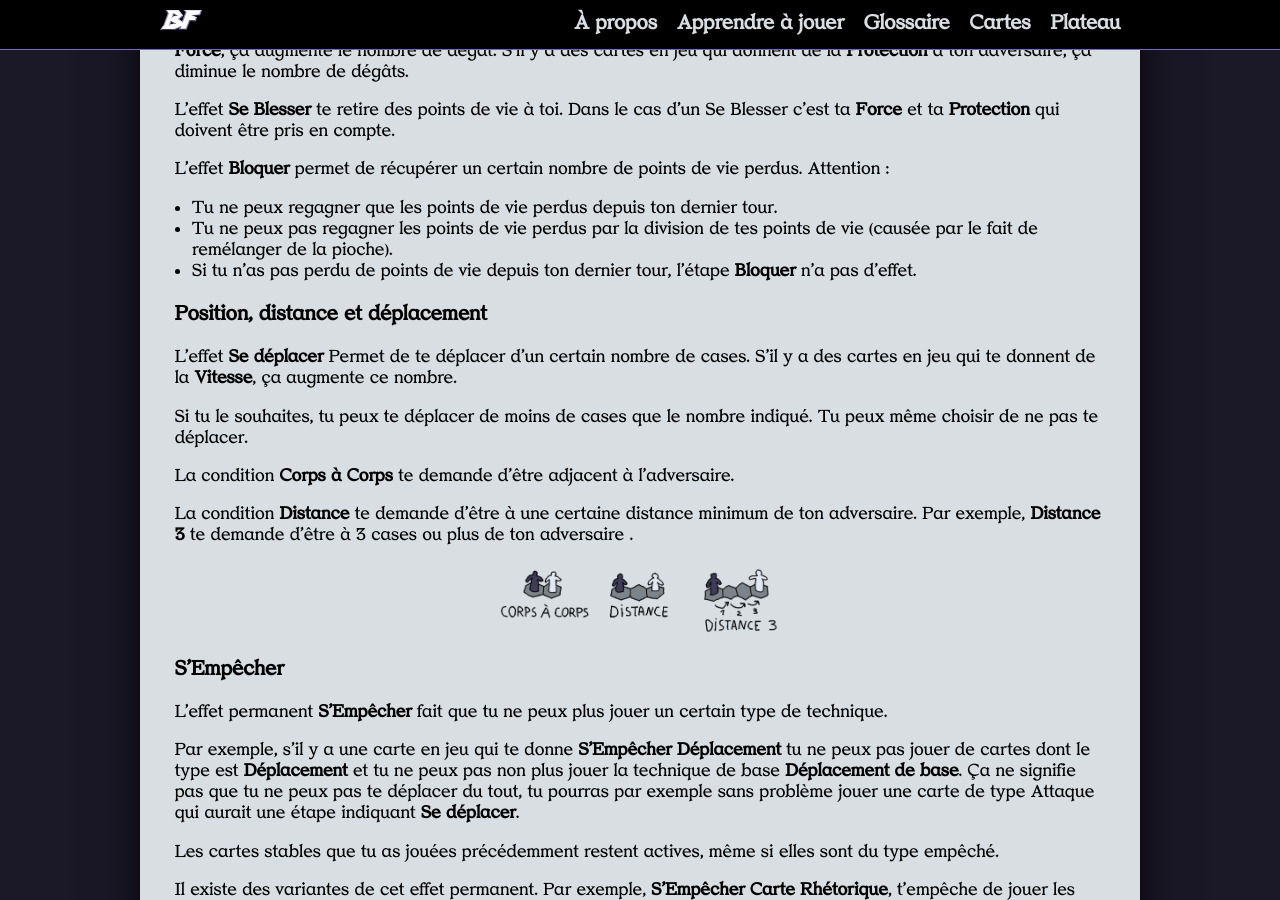
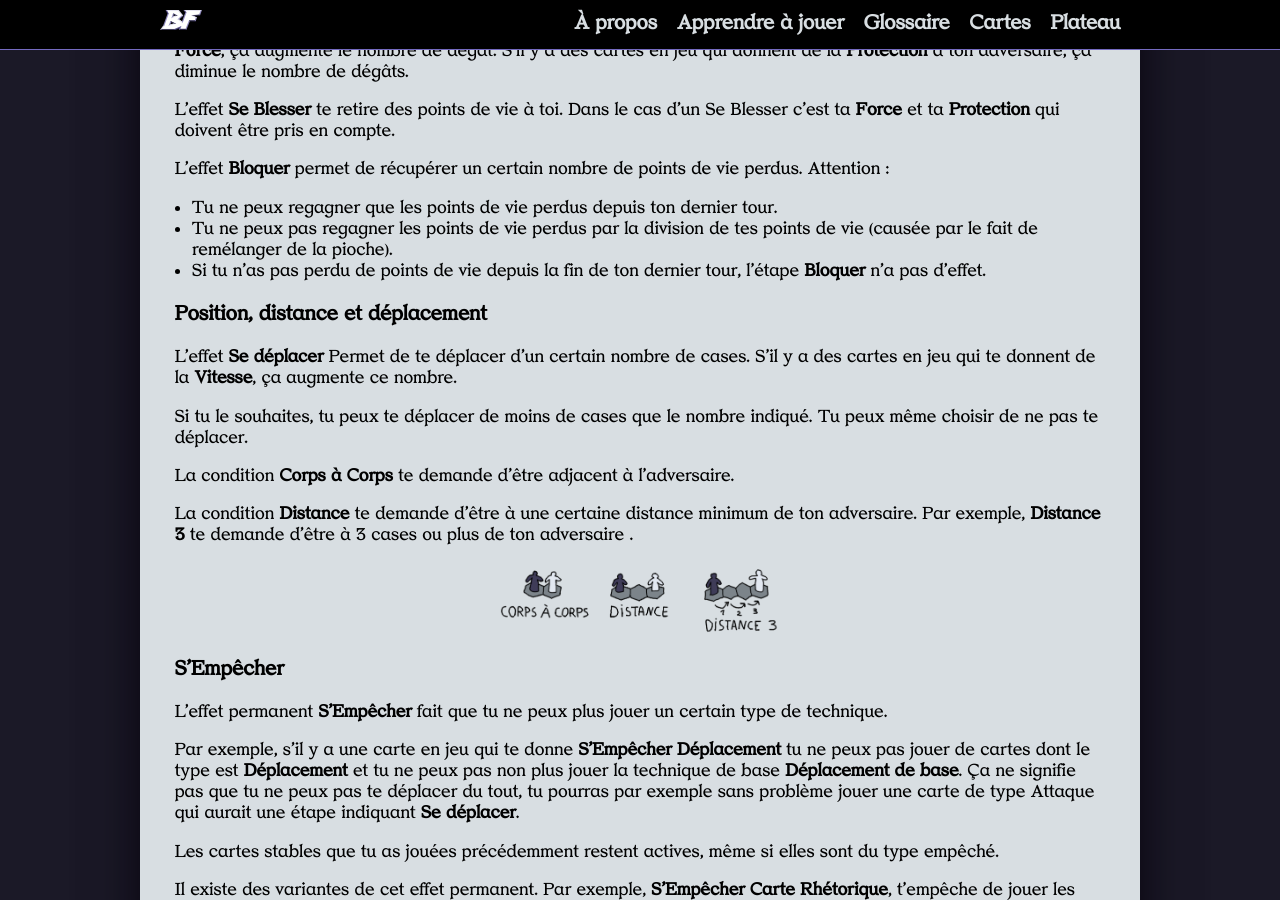
Before and after one commit to dracdrac/BATTLEFIGHT, a Jekyll site: the page built from ressources/apprendre.md, in a window 1280 px wide and 900 px high, scrolled down 5792 px. Built offline with Jekyll 4.4.1, drawn with Linux system fonts in a browser that asks for light colours; our own code applies the rules of GitHub Pages for plain Markdown files; the repository's description, which GitHub fills in, is left out.

Commit message:
Clarify condition for 'Bloquer' effect

```diff
--- a/ressources/apprendre.md
+++ b/ressources/apprendre.md
@@ -171,7 +171,7 @@ L'effet **Bloquer** permet de récupérer un certain nombre de points de vie per
 
 - Tu ne peux regagner que les points de vie perdus depuis ton dernier tour.
 - Tu ne peux pas regagner les points de vie perdus par la division de tes points de vie (causée par le fait de remélanger de la pioche).
-- Si tu n'as pas perdu de points de vie depuis ton dernier tour, l'étape **Bloquer** n'a pas d'effet.
+- Si tu n'as pas perdu de points de vie depuis la fin de ton dernier tour, l'étape **Bloquer** n'a pas d'effet.
 
 ### Position, distance et déplacement
 
```
